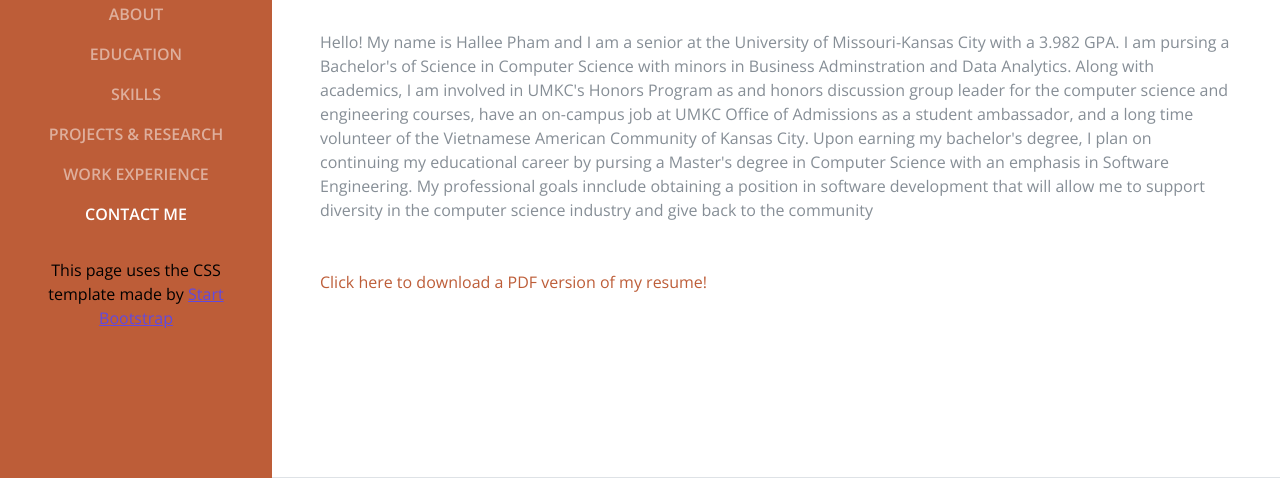
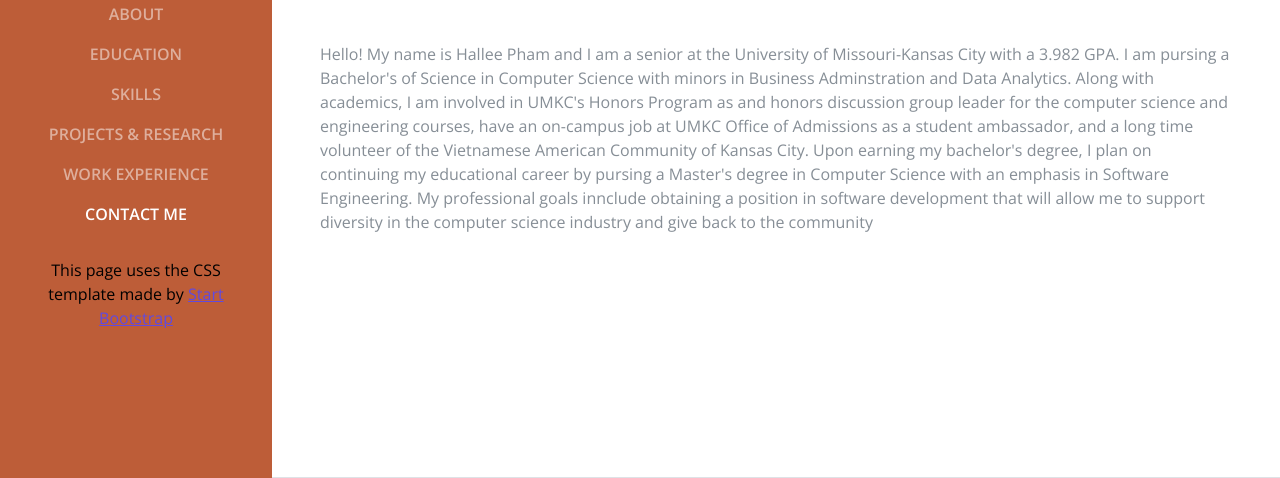
Before and after one commit to halleepham/halleepham.github.io, a website: page index.html in a window 1280 px wide. Shown: the part 322-800 px from the top of the page. Drawn offline with nearby package versions, Linux system fonts and the light colour scheme; a web font is replaced by a local one.

Commit message:
Update index.html

```diff
--- a/index.html
+++ b/index.html
@@ -74,9 +74,10 @@
             <a href="mailto:name@email.com">halleepham@yahoo.com</a>
           </div>
           <p class="mb-5">Hello! My name is Hallee Pham and I am a senior at the University of Missouri-Kansas City with a 3.982 GPA. I am pursing a Bachelor's of Science in Computer Science with minors in Business Adminstration and Data Analytics. Along with academics, I am involved in UMKC's Honors Program as and honors discussion group leader for the computer science and engineering courses, have an on-campus job at UMKC Office of Admissions as a student ambassador, and a long time volunteer of the Vietnamese American Community of Kansas City. Upon earning my bachelor's degree, I plan on continuing my educational career by pursing a Master's degree in Computer Science with an emphasis in Software Engineering. My professional goals innclude obtaining a position in software development that will allow me to support diversity in the computer science industry and give back to the community</p>
-          <div>
+          <!---<div>
             <a href="files/HalleePhamResume.pdf" target="_blank">Click here to download a PDF version of my resume!</a>
           </div>
+          --->
           <!---
           <ul class="list-inline list-social-icons mb-0">
             <li class="list-inline-item">
```
